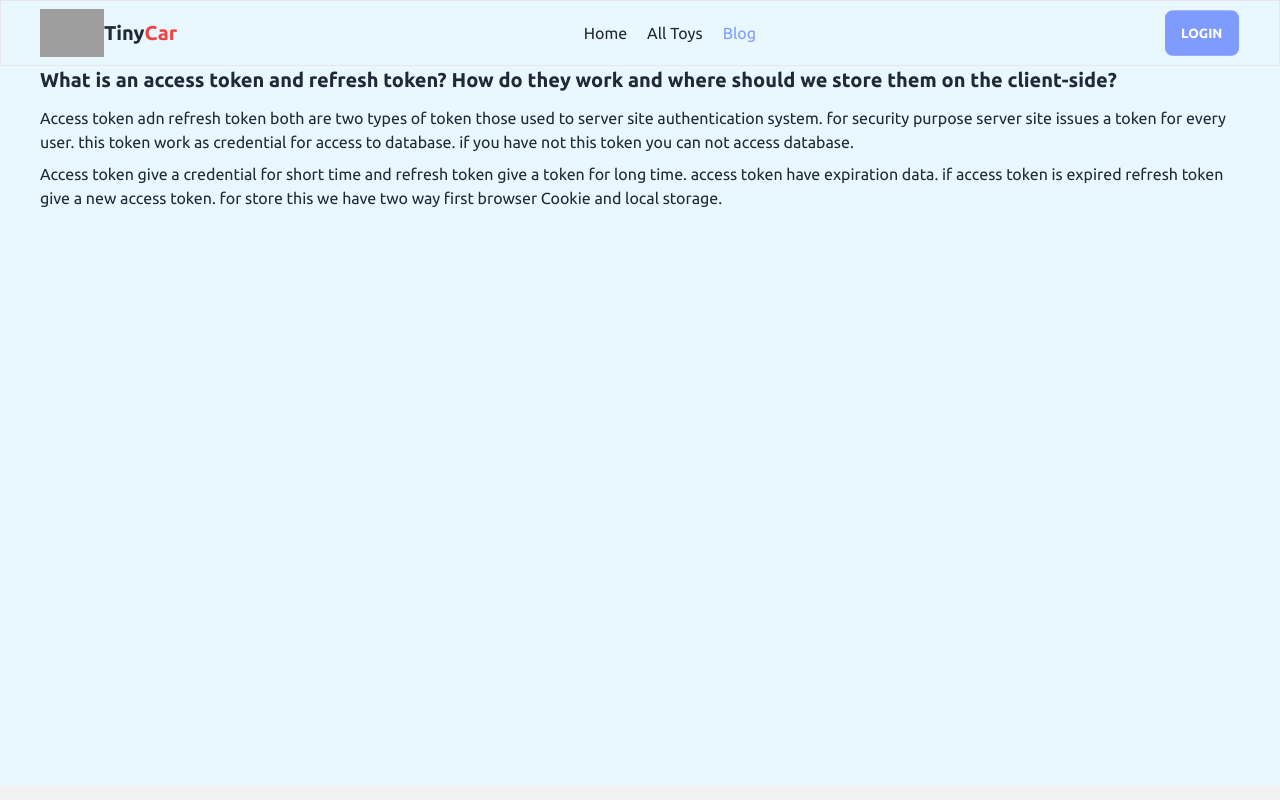
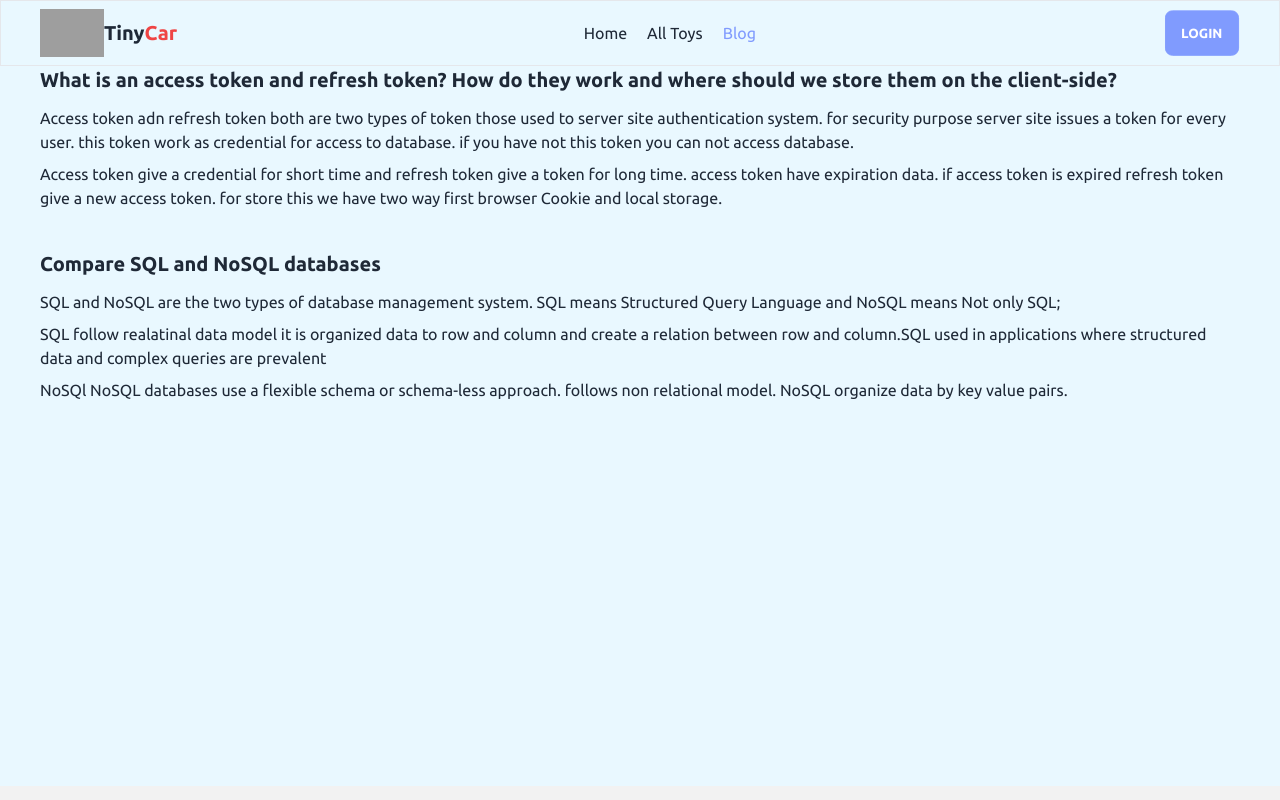
Before and after one commit to habibur-pro/tiny-car-client, a React (Vite) app: page /blog in a window 1280 px wide. Shown: the top 800 px of the page. Built offline with nearby package versions, Linux system fonts and the light colour scheme; no server answers; grey boxes are pictures that could not be loaded.

Commit message:
done answere of second question

```diff
--- a/src/pages/Blog/Blog.jsx
+++ b/src/pages/Blog/Blog.jsx
@@ -3,11 +3,26 @@
 const Blog = () => {
     return (
         <div className="max-w-[1240px] mx-auto px-5">
-            <h1 className="text-xl font-bold">What is an access token and refresh token? How do they work and where should we store them on the client-side?</h1>
-            <p className="text-md mt-3">Access token adn refresh token both are two types of token those used to server site authentication system. for security purpose server site issues a token for every user. this token work as credential for access to database. if you have not this token you can not access database. </p>
-            <p className="mt-2">
-                Access token give a credential for short time and refresh token give a token for long time. access token have expiration data. if access token is expired refresh token give a new access token. for store this we have two way first browser Cookie and local storage.
-            </p>
+            <div>
+                <h1 className="text-xl font-bold">What is an access token and refresh token? How do they work and where should we store them on the client-side?</h1>
+                <p className="text-md mt-3">Access token adn refresh token both are two types of token those used to server site authentication system. for security purpose server site issues a token for every user. this token work as credential for access to database. if you have not this token you can not access database. </p>
+                <p className="mt-2">
+                    Access token give a credential for short time and refresh token give a token for long time. access token have expiration data. if access token is expired refresh token give a new access token. for store this we have two way first browser Cookie and local storage.
+                </p>
+            </div>
+            <div className="mt-10">
+                <h3 className="text-xl font-bold">Compare SQL and NoSQL databases</h3>
+                <p className="text-md mt-3">
+                    SQL and NoSQL are the two types of database management system. SQL means Structured Query Language and NoSQL means Not only SQL;
+                </p>
+                <p className="mt-2">
+                    SQL follow realatinal data model it is organized data to row and column and create a relation between row and column.SQL used in applications where structured data and complex queries are prevalent
+                </p>
+                <p className="mt-2">
+                    NoSQl NoSQL databases use a flexible schema or schema-less approach. follows  non relational model. NoSQL organize data by key value pairs.
+
+                </p>
+            </div>
         </div>
     );
 };
```
